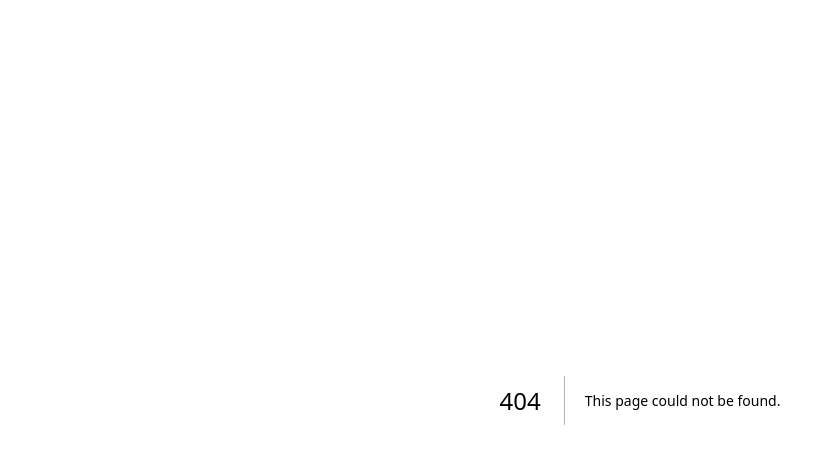
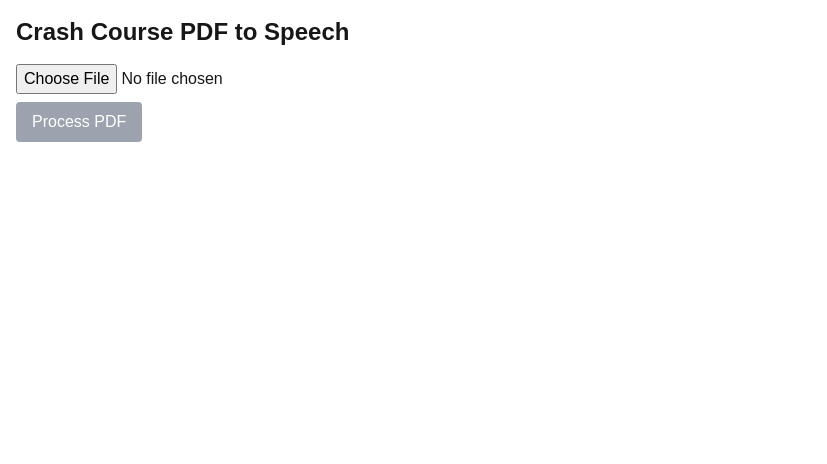
Before and after one commit to jobin-b/study.ai, a Next.js app: page /crashcourse in a window 1280 px wide. Before the commit this address had no page. Shown: the top 464 px of the page, without its empty margins (0-827 px from the left). Built offline with nearby package versions, Linux system fonts and the light colour scheme.

Commit message:
crashcourse

```diff
--- /dev/null
+++ b/app/crashcourse/page.tsx
@@ -0,0 +1,82 @@
+"use client";
+import React, { useState } from "react";
+import { TextToSpeech } from "./TextToSpeech";
+import { Loader2 } from "lucide-react";
+
+export default function CrashCoursePage() {
+  const [file, setFile] = useState<File | null>(null);
+  const [transcript, setTranscript] = useState<string>("");
+  const [isLoading, setIsLoading] = useState(false);
+
+  const handleFileChange = (event: React.ChangeEvent<HTMLInputElement>) => {
+    if (event.target.files && event.target.files[0]) {
+      setFile(event.target.files[0]);
+    }
+  };
+
+  const handleSubmit = async (event: React.FormEvent<HTMLFormElement>) => {
+    event.preventDefault();
+    if (!file) return;
+
+    setIsLoading(true);
+    const formData = new FormData();
+    formData.append("pdf", file);
+
+    try {
+      const response = await fetch("/api/pdf", {
+        method: "POST",
+        body: formData,
+      });
+
+      if (!response.ok) {
+        throw new Error("Failed to process PDF");
+      }
+
+      const data = await response.json();
+      setTranscript(data.transcript);
+    } catch (error) {
+      console.error("Error:", error);
+      alert("An error occurred while processing the PDF.");
+    } finally {
+      setIsLoading(false);
+    }
+  };
+
+  return (
+    <div className="container mx-auto p-4">
+      <h1 className="text-2xl font-bold mb-4">Crash Course PDF to Speech</h1>
+      <form onSubmit={handleSubmit} className="mb-4">
+        <input
+          type="file"
+          accept=".pdf"
+          onChange={handleFileChange}
+          className="mb-2 block"
+        />
+        <button
+          type="submit"
+          disabled={!file || isLoading}
+          className="bg-blue-500 text-white px-4 py-2 rounded disabled:bg-gray-400"
+        >
+          {isLoading ? (
+            <Loader2 className="animate-spin inline-block mr-2" />
+          ) : null}
+          Process PDF
+        </button>
+      </form>
+
+      {isLoading && (
+        <div className="flex items-center justify-center">
+          <Loader2 className="animate-spin h-8 w-8 text-blue-500" />
+          <span className="ml-2">Processing PDF...</span>
+        </div>
+      )}
+
+      {transcript && (
+        <div className="mt-4">
+          <h2 className="text-xl font-semibold mb-2">Transcript</h2>
+          <TextToSpeech text={transcript} />
+        </div>
+      )}
+    </div>
+  );
+}
--- a/package.json
+++ b/package.json
@@ -16,6 +16,7 @@
     "@mui/icons-material": "^6.1.1",
     "@mui/material": "^6.1.1",
     "dotenv": "^16.4.5",
+    "lucide-react": "^0.446.0",
     "next": "14.2.13",
     "parse": "^5.3.0",
     "pdf-parser-client-side": "^1.1.1",
```
Also changed, not shown: app/crashcourse/TextToSpeech.tsx (renamed from app/TextToSpeech.tsx), 1 other file (tests, documents, lock files or other folders).
